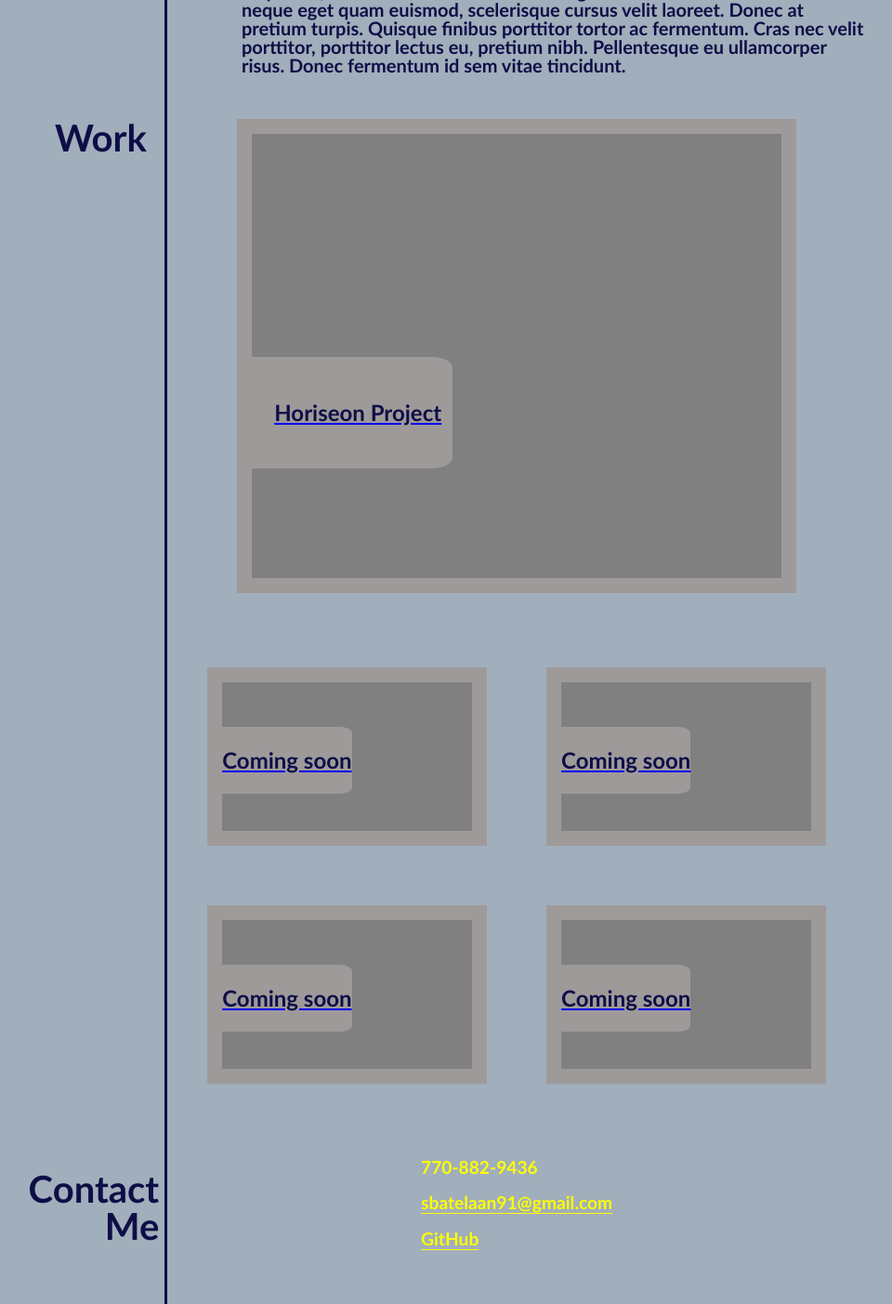
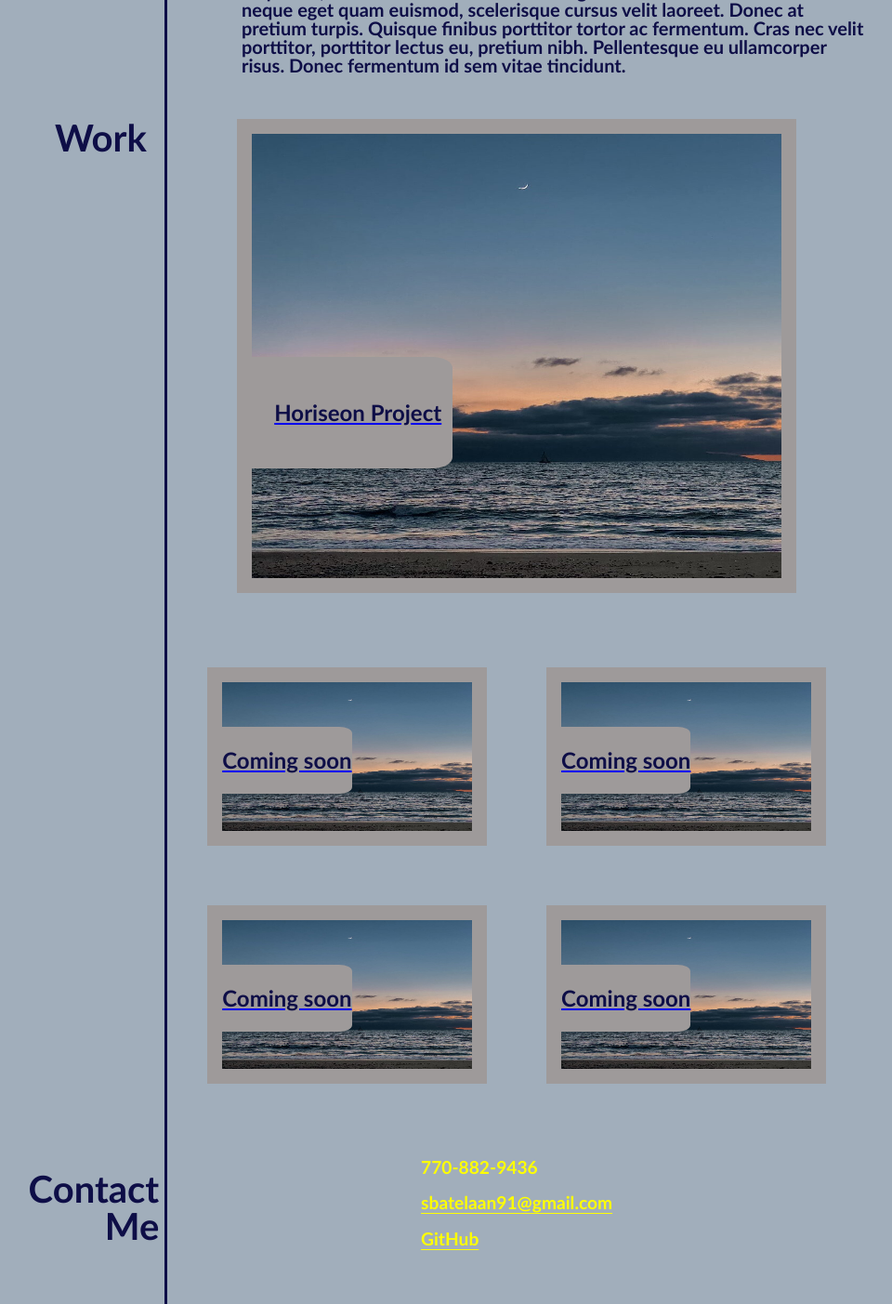
Before and after one commit to sbatelaan/css-challenge-2, a plain HTML site: page index.html in a window 1280 px wide. Shown: the part 1160-2563 px from the top of the page at 93% size, without its empty margins (207-1167 px from the left). Drawn offline with Linux system fonts and the light colour scheme; files whose address does not match are found by name.

Commit message:
try_again

```diff
--- a/Assets/css/style.css
+++ b/Assets/css/style.css
@@ -159,7 +159,7 @@ p {
 }
 
 .border-im {
-    background-image: url(beach.png);
+    background-image: url(beach.jpg);
     background-size: 100% 100%;
     width: 80%;
     height: 40%;
--- a/index.html
+++ b/index.html
@@ -23,7 +23,7 @@
         </nav>
     </header>
 
-    <section class="subtitle">
+    <section class="subtitle" style="background-image: url(assets/marble.webp)">
         <h2 class="sub-box">Subtitle</h2>
     </div>
     </section>
@@ -131,26 +131,26 @@
 
         <section class="work-link">
 
-            <a class="border-im" href="https://sbatelaan.github.io/Horiseon-project/" target="_blank">
+            <a class="border-im" href="https://sbatelaan.github.io/Horiseon-project/" target="_blank" style="background-image: url(assets/beach.jpg)">
                 <h4>Horiseon Project</h4>
             </a>
 
 
             <section class="work-link-2">
 
-               <a class="border-small" href="#">
+               <a class="border-small" href="#" style="background-image: url(assets/beach.jpg)">
                     <h5>Coming soon</h5>
                </a>
 
-               <a class="border-small" href="#">
+               <a class="border-small" href="#" style="background-image: url(assets/beach.jpg)">
                 <h5>Coming soon</h5>
            </a>
 
-           <a class="border-small" href="#">
+           <a class="border-small" href="#" style="background-image: url(assets/beach.jpg)">
                 <h5>Coming soon</h5>
             </a>
 
-            <a class="border-small" href="#">
+            <a class="border-small" href="#" style="background-image: url(assets/beach.jpg)">
                 <h5>Coming soon</h5>
             </a>
         </section>
```
Also changed, not shown: Assets/beach.jpg (added), Assets/beach.png (deleted).
